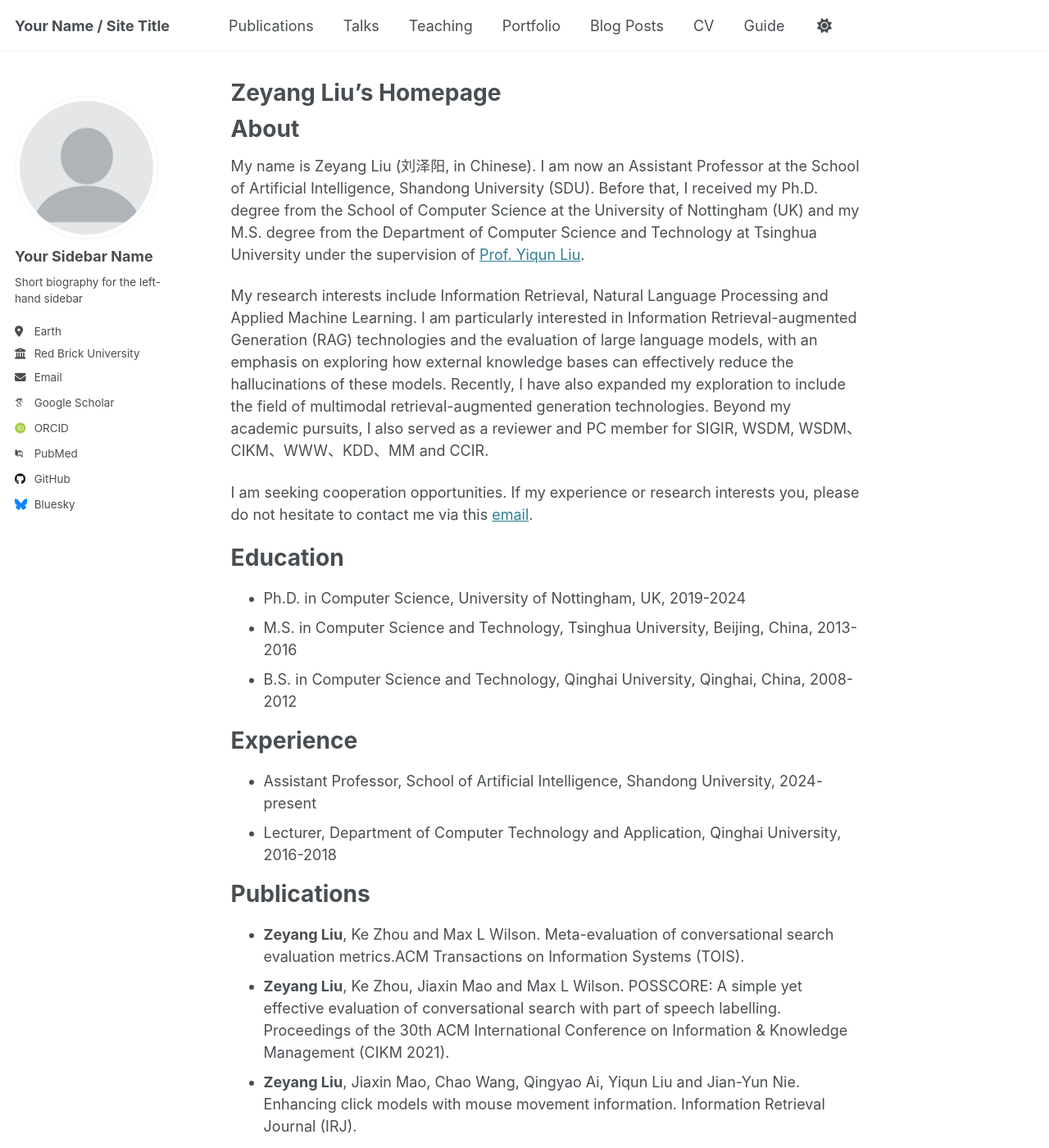
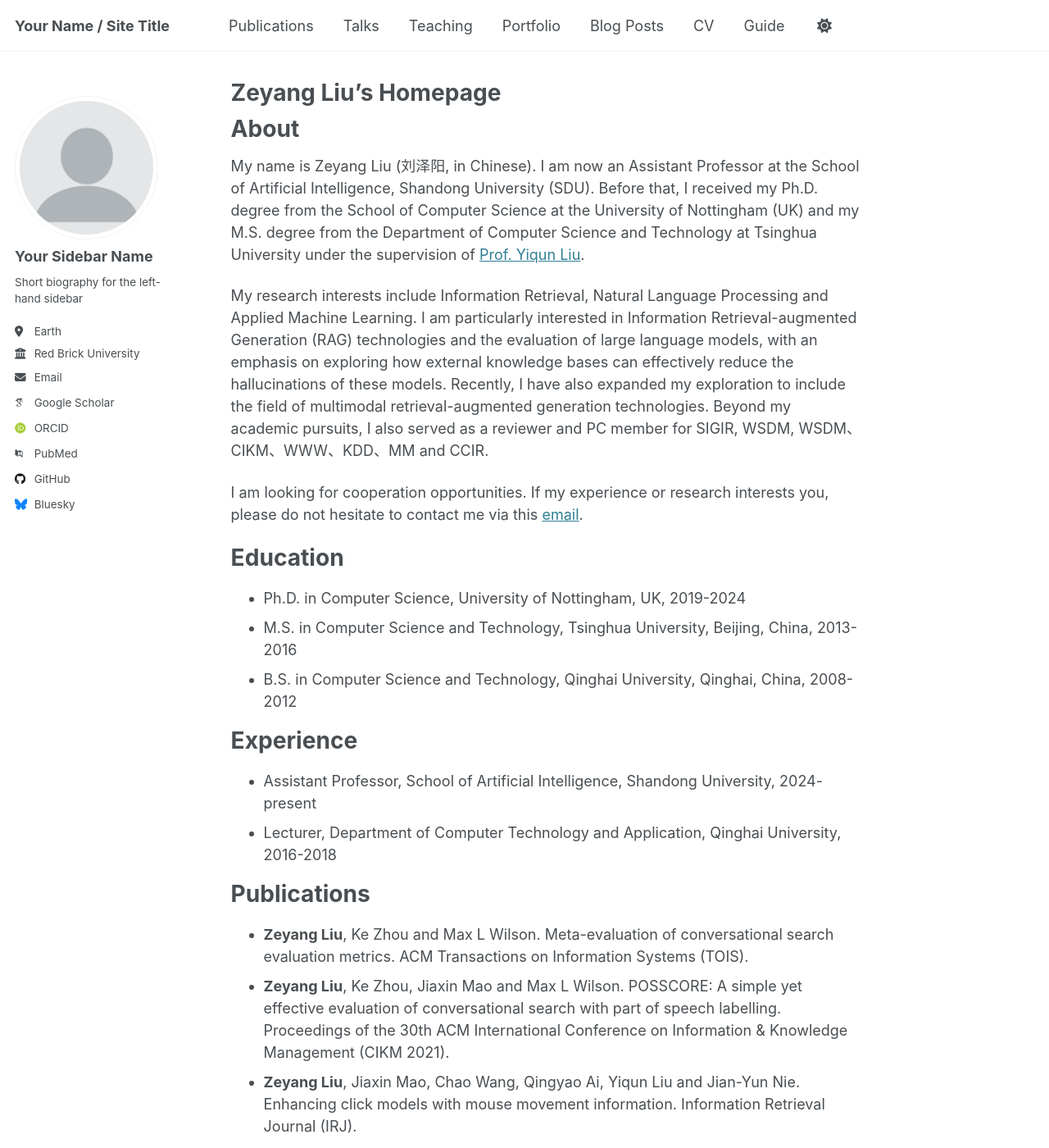
Before and after one commit to zy-liu/zy-liu.github.io, a Jekyll site: the page built from _pages/about.md, in a window 1280 px wide and 1400 px high. Shown: the whole window at 82% size. Built offline with Jekyll 4.4.1, drawn with Linux system fonts in a browser that asks for light colours; some web fonts are replaced.

Commit message:
Update about.md

```diff
--- a/_pages/about.md
+++ b/_pages/about.md
@@ -13,7 +13,7 @@ My name is Zeyang Liu (刘泽阳, in Chinese). I am now an Assistant Professor a
 
 My research interests include Information Retrieval, Natural Language Processing and Applied Machine Learning. I am particularly interested in Information Retrieval-augmented Generation (RAG) technologies and the evaluation of large language models, with an emphasis on exploring how external knowledge bases can effectively reduce the hallucinations of these models. Recently, I have also expanded my exploration to include the field of multimodal retrieval-augmented generation technologies. Beyond my academic pursuits, I also served as a reviewer and PC member for SIGIR, WSDM, WSDM、CIKM、WWW、KDD、MM and CCIR.
 
-I am seeking cooperation opportunities. If my experience or research interests you, please do not hesitate to contact me via this [email](mailto:zeyangliu@sdu.edu.cn).
+I am looking for cooperation opportunities. If my experience or research interests you, please do not hesitate to contact me via this [email](mailto:zeyangliu@sdu.edu.cn).
 
 # Education
 - Ph.D. in Computer Science, University of Nottingham, UK, 2019-2024
@@ -25,7 +25,7 @@ I am seeking cooperation opportunities. If my experience or research interests y
 - Lecturer, Department of Computer Technology and Application, Qinghai University, 2016-2018
 
 # Publications
-- **Zeyang Liu**, Ke Zhou and Max L Wilson. Meta-evaluation of conversational search evaluation metrics.ACM Transactions on Information Systems (TOIS).
+- **Zeyang Liu**, Ke Zhou and Max L Wilson. Meta-evaluation of conversational search evaluation metrics. ACM Transactions on Information Systems (TOIS).
 - **Zeyang Liu**, Ke Zhou, Jiaxin Mao and Max L Wilson. POSSCORE: A simple yet effective evaluation of conversational search with part of speech labelling. Proceedings of the 30th ACM International Conference on Information & Knowledge Management (CIKM 2021).
 - **Zeyang Liu**, Jiaxin Mao, Chao Wang, Qingyao Ai, Yiqun Liu and Jian-Yun Nie. Enhancing click models with mouse movement information. Information Retrieval Journal (IRJ).
 - Yiqun Liu, **Zeyang Liu**, Ke Zhou, Meng Wang, Huanbo Luan, Chao Wang, Min Zhang and Shaoping Ma. Predicting search user examination with visual saliency. Proceedings of the 39th International ACM SIGIR conference on Research and Development in Information Retrieval (SIGIR 2016).
```
